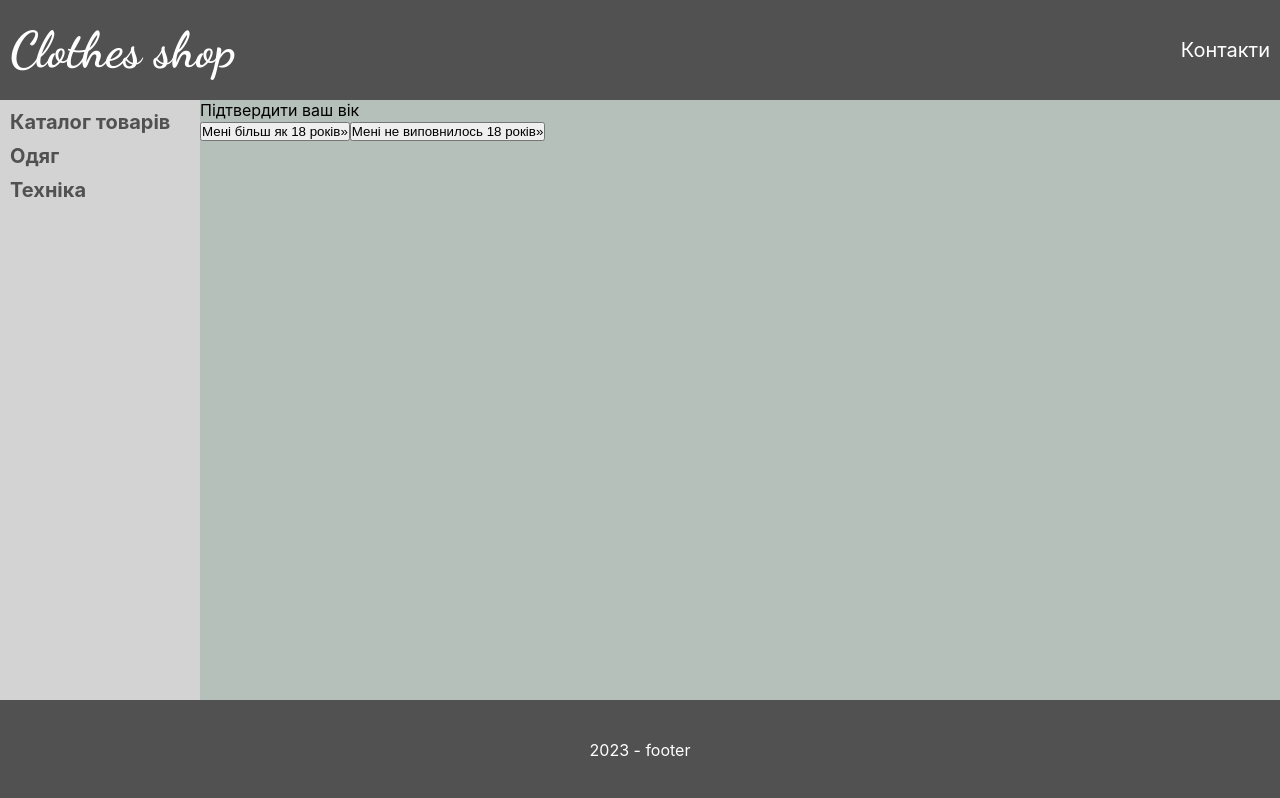
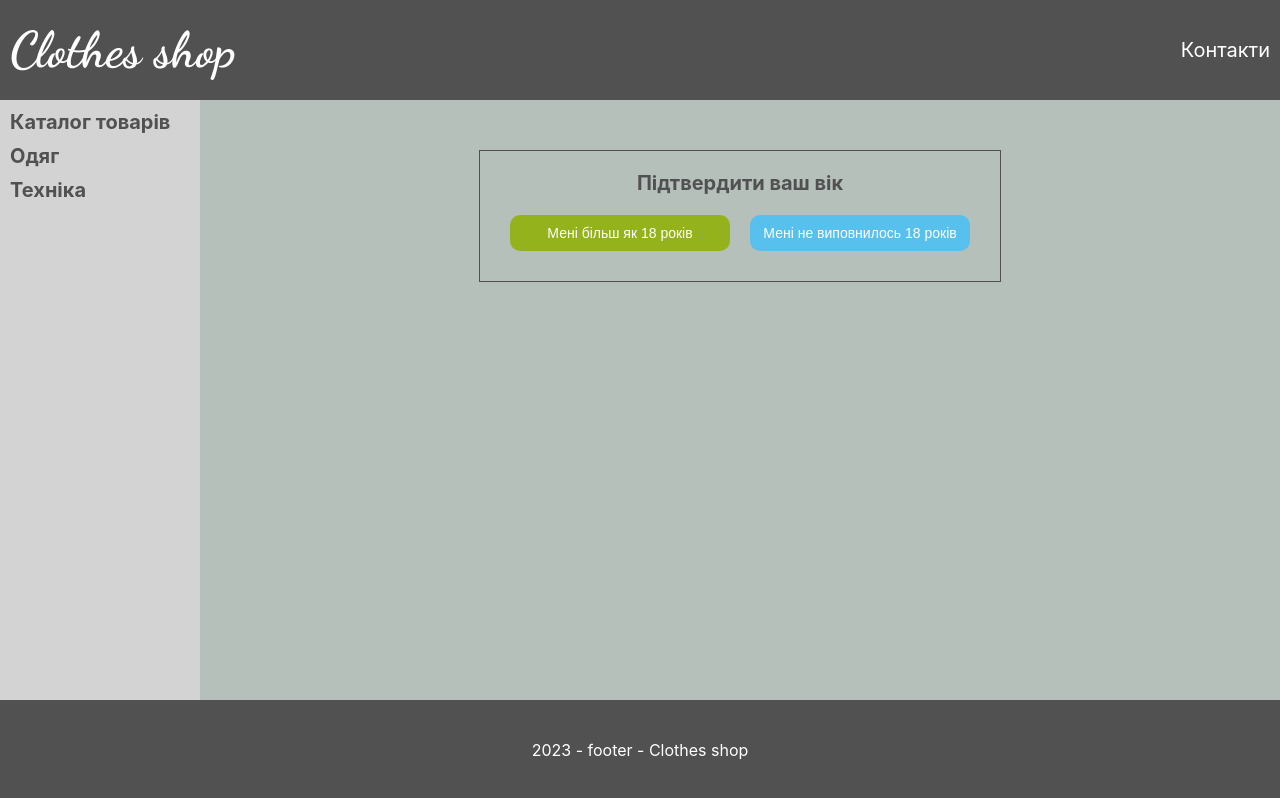
Before and after one commit to SerhiiHats/hw-9-at-react, a React (Create React App) app: page /auth in a window 1280 px wide. Built offline with nearby package versions, Linux system fonts and the light colour scheme.

Commit message:
add navigate in auth and add styles for auth

```diff
--- a/src/companents/Auth/Auth.js
+++ b/src/companents/Auth/Auth.js
@@ -1,6 +1,8 @@
 import React from 'react';
 import {useDispatch, useSelector} from "react-redux";
 import {loginAC, LogoutAC} from "./authAction";
+import {useNavigate} from "react-router";
+import styles from "./Auth.module.scss"
 
 const Auth = () => {
 
@@ -8,10 +10,12 @@ const Auth = () => {
 
   const dispatch = useDispatch();
 
+  const navigate = useNavigate();
 
   const handleAuth = () => {
     dispatch(loginAC());
     console.log(auth);
+    navigate(-1);
   }
 
   const handleNotAuth = () => {
@@ -20,12 +24,10 @@ const Auth = () => {
   }
 
   return (
-    <div>
-      <div>
-        <p>Підтвердити ваш вік</p>
-        <button onClick={() => handleAuth()}>Мені більш як 18 років»</button>
-        <button onClick={() => handleNotAuth()}>Мені не виповнилось 18 років»</button>
-      </div>
+    <div className={styles.auth}>
+      <p className={styles.isOld}>Підтвердити ваш вік</p>
+      <button onClick={() => handleAuth()}>Мені більш як 18 років</button>
+      <button onClick={() => handleNotAuth()}>Мені не виповнилось 18 років</button>
     </div>
   );
 };
--- /dev/null
+++ b/src/companents/Auth/Auth.module.scss
@@ -0,0 +1,40 @@
+@import "src/index";
+
+.auth {
+  width: $size * 50;
+  margin: $size * 5 auto 0;
+  color: $colorBg;
+  font-size: $size * 2;
+  font-weight: bold;
+  text-align: center;
+  border: 1px solid $colorBg;
+  padding: $size * 2 $size $size * 3;
+
+  .isOld {
+    margin-bottom: $size * 2;
+  }
+
+  button {
+    width: $size * 22;
+    padding: $size 0;
+    margin: 0 $size;
+    border-radius: 10px;
+    border: none;
+    color: $colorDefault;
+    font-size: $size * 1.4;
+    transition: 0.2s;
+    user-select: none;
+
+    &:hover {
+      box-shadow: 0 0 7px 0 $colorBg;
+    }
+
+    &:nth-child(2) {
+      background-color: $colorActive2;
+    }
+
+    &:last-child {
+      background-color: $colorActive4;
+    }
+  }
+}
--- a/src/companents/Auth/authAction.js
+++ b/src/companents/Auth/authAction.js
@@ -1,12 +1,10 @@
 export const LOGIN = "LOGIN";
 export const LOGOUT = "LOGOUT";
-
 
 export const loginAC = () => {
   return {type: LOGIN}
 }
 
-
 export const LogoutAC = () => {
   return {type: LOGOUT}
 }
--- a/src/index.scss
+++ b/src/index.scss
@@ -16,6 +16,10 @@ code {
 $colorDefault: white;
 $colorDefault2: black;
 $colorActive: #0f7dc6;
+$colorActive4: #57C0EC;
+$colorActive2: #94b21b;
+$colorActive5: #94A844;
+$colorActive3: #e11984;
 $colorFont: #040704;
 $colorAtt: #f84747;
 $colorViber: #4343A7;
--- a/src/layout/Layout.js
+++ b/src/layout/Layout.js
@@ -22,7 +22,7 @@ const Layout = () => {
           <Outlet/>
         </main>
       </div>
-      <footer className={"footer"}>2023 - footer</footer>
+      <footer className={"footer"}>2023 - footer - Clothes shop</footer>
     </>
   );
 };
```
